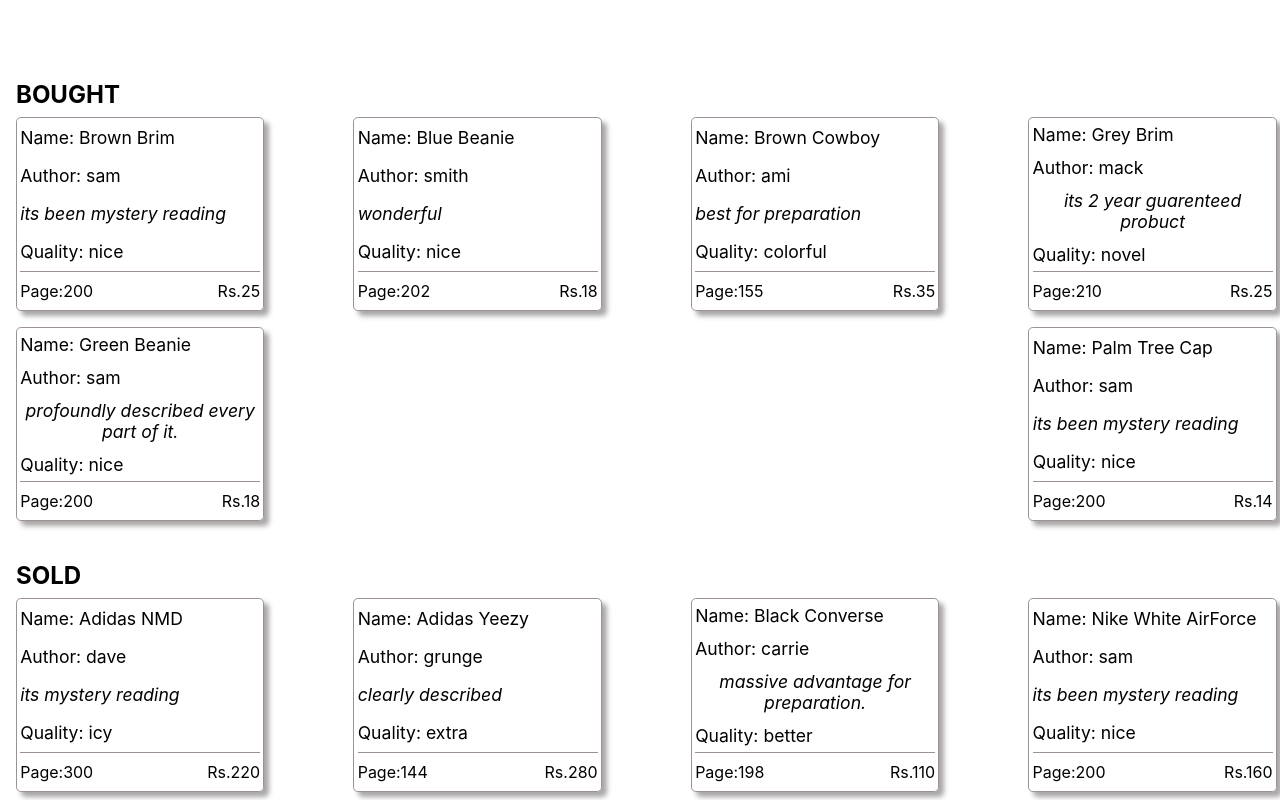
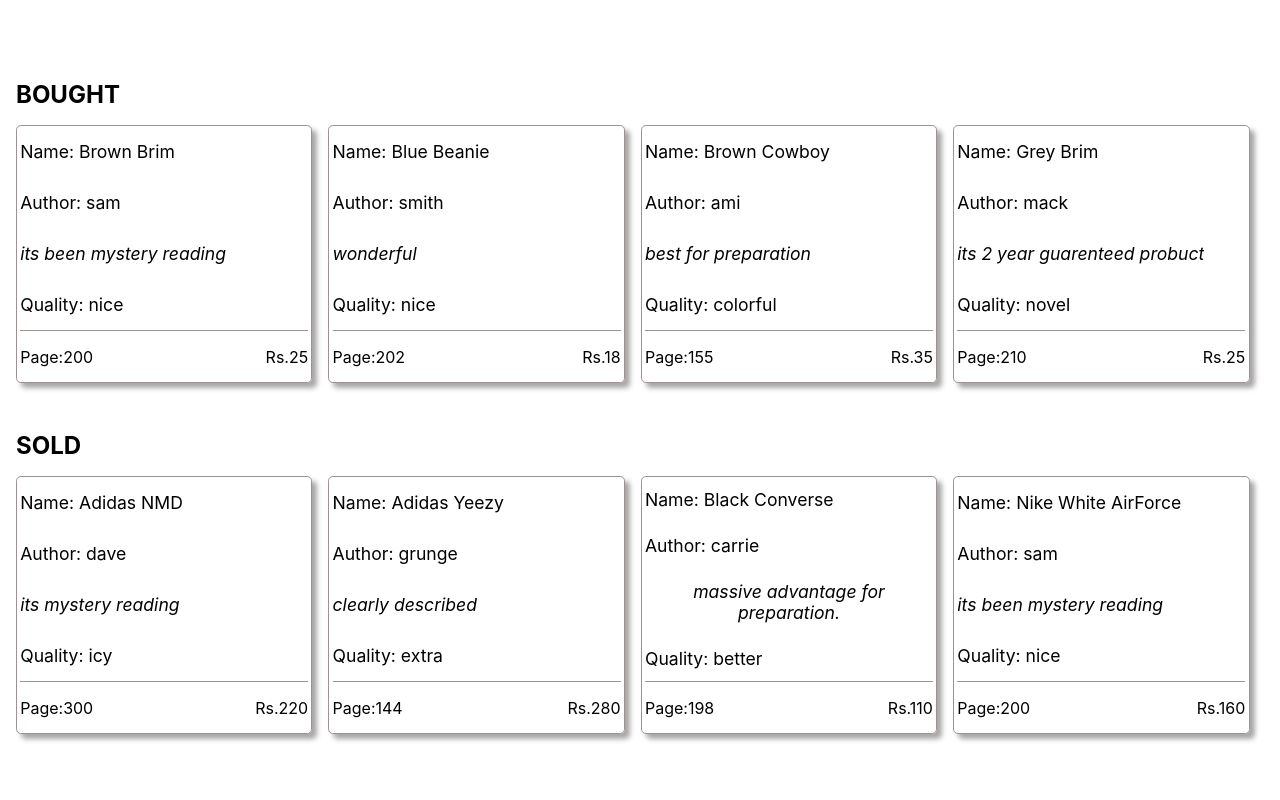
Before and after one commit to fagojs/padantey, a React (Create React App) app: page / in a window 1280 px wide. Shown: the top 800 px of the page. Built offline with nearby package versions, Linux system fonts and the light colour scheme.

Commit message:
few changes to styling

```diff
--- a/src/components/dashboard/dashboard-item.css
+++ b/src/components/dashboard/dashboard-item.css
@@ -1,11 +1,10 @@
 .dashboard-items {
   min-width: 10rem;
-  width: 15rem;
-  height: 12rem;
+  width: 18rem;
+  height: 16rem;
   display: flex;
   flex-direction: column;
-  margin: 0.5rem 0.2rem 0.5rem 1rem;
-
+  margin: 1rem 1rem 1rem 0;
   border: 1px solid rgb(156, 146, 146);
   border-radius: 0.3rem;
   box-shadow: 5px 5px 5px rgba(160, 156, 156, 0.9);
--- a/src/components/dashboard/dashboard-preview.component.jsx
+++ b/src/components/dashboard/dashboard-preview.component.jsx
@@ -7,9 +7,11 @@
     <div className="dashboard-preview">
       <span className="preview-title">{title}</span>
       <div className="preview-items">
-        {items.map((item) => (
-          <DashboardItem key={item.id} item={item} />
-        ))}
+        {items
+          .filter((item, idx) => idx < 4)
+          .map((item) => (
+            <DashboardItem key={item.id} item={item} />
+          ))}
       </div>
     </div>
   );
--- a/src/components/dashboard/dashboard-preview.css
+++ b/src/components/dashboard/dashboard-preview.css
@@ -11,6 +11,6 @@
 }
 .preview-items {
   display: flex;
-  justify-content: space-between;
   flex-wrap: wrap;
+  margin-left: 1rem;
 }
```
